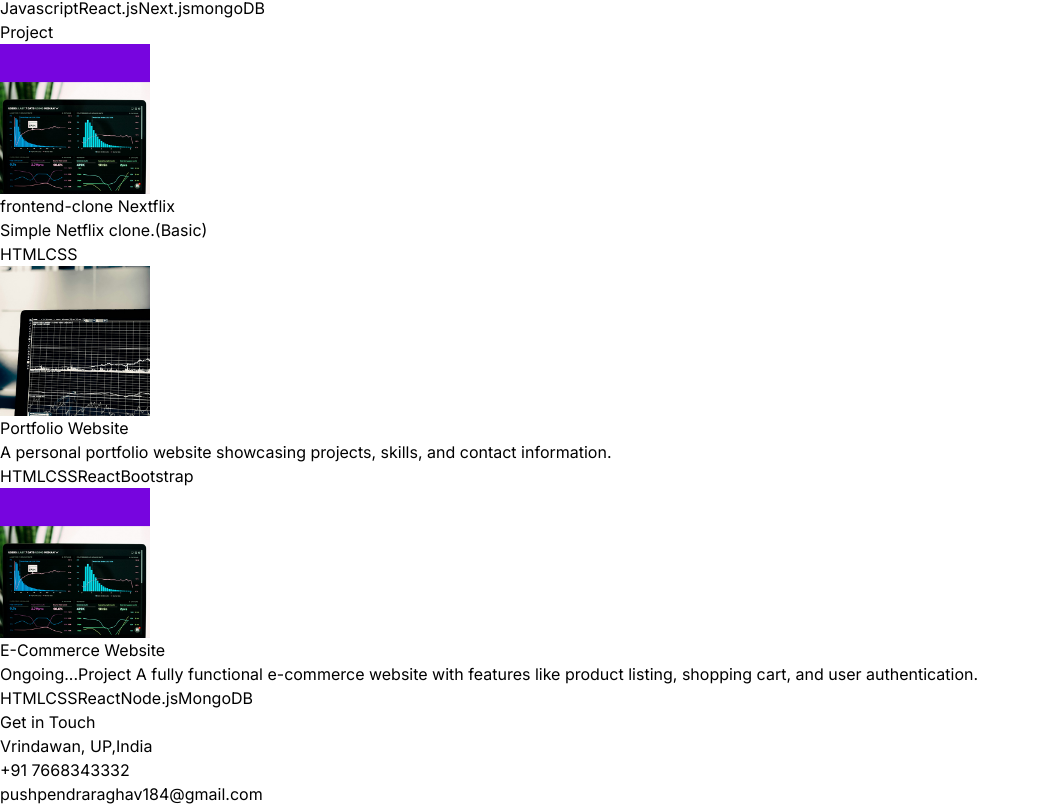
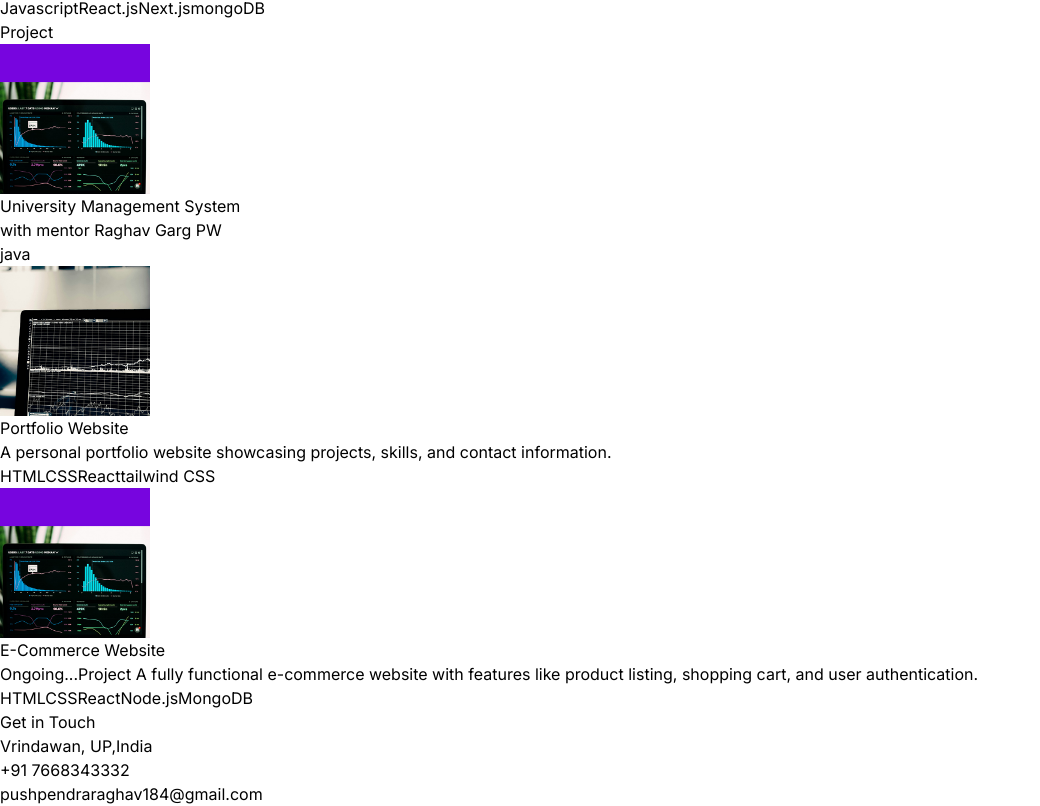
Before and after one commit to pushpendra-singh123/portfolio, a React (Vite) app: page / in a window 1280 px wide. Shown: the part 4020-4826 px from the top of the page, without its empty margins (0-1040 px from the left). Built offline with nearby package versions, Linux system fonts and the light colour scheme.

Commit message:
change project description and do containeraizatoin of my project

```diff
--- a/package.json
+++ b/package.json
@@ -4,7 +4,7 @@
   "version": "0.0.0",
   "type": "module",
   "scripts": {
-    "dev": "vite",
+    "dev": "vite --host --port 5173",
     "build": "vite build",
     "lint": "eslint . --ext js,jsx --report-unused-disable-directives --max-warnings 0",
     "preview": "vite preview"
--- a/src/constants/index.js
+++ b/src/constants/index.js
@@ -17,17 +17,17 @@ export const EXPERIENCES = [
 
 export const PROJECTS = [
   {
-    title: "frontend-clone Nextflix",
+    title: "University Management System",
     image: project1,
-    description: "Simple Netflix clone.(Basic)",
-    technologies: ["HTML", "CSS"],
+    description: "with mentor Raghav Garg PW",
+    technologies: ["java"],
   },
   {
     title: "Portfolio Website",
     image: project3,
     description:
       "A personal portfolio website showcasing projects, skills, and contact information.",
-    technologies: ["HTML", "CSS", "React", "Bootstrap"],
+    technologies: ["HTML", "CSS", "React", "tailwind CSS"],
   },
   {
     title: "E-Commerce Website",
```
Also changed, not shown: docker-compose.yaml (added, +10 -0 lines), 1 other file (tests, documents, lock files or other folders).
